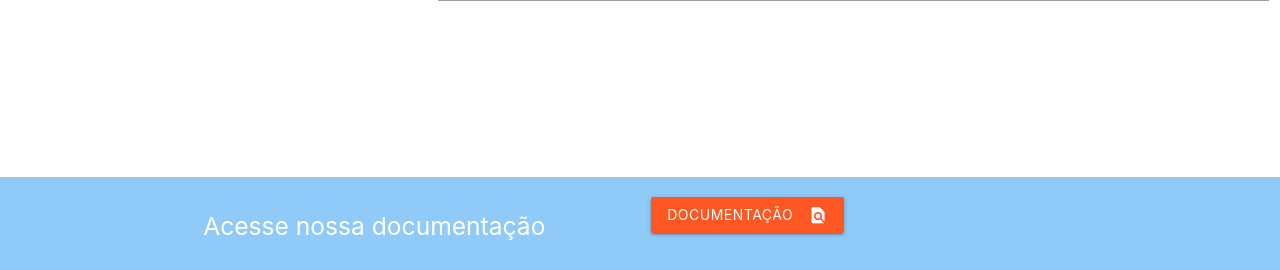
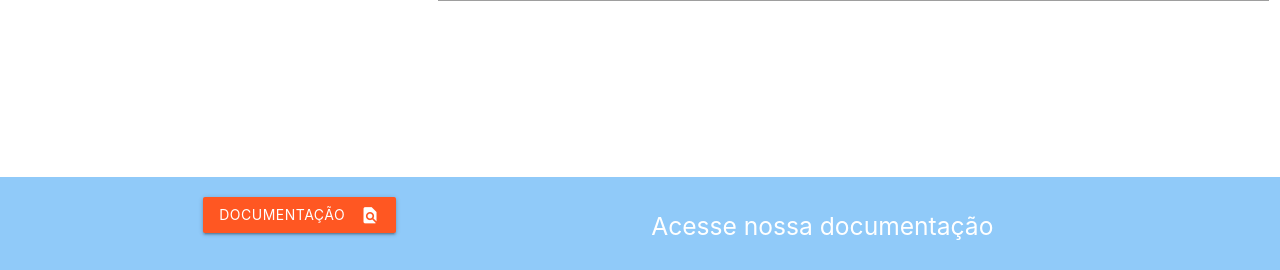
Before and after one commit to igorjsoares/apitutorial, a PHP site: page / in a window 1280 px wide. Shown: the part 530-800 px from the top of the page. Run offline with PHP 8.4, Linux system fonts and the light colour scheme; grey boxes are pictures that could not be loaded.

Commit message:
Alteração footer 13

```diff
--- a/index.php
+++ b/index.php
@@ -69,11 +69,11 @@
         <footer class="page-footer blue lighten-3">
           <div class="container">
             <div class="row">
-                <div class="col s6">
-                <h5 class="white-text">Acesse nossa documentação</h5>
+                <div class="col s6 right">
+                    <h5 class="white-text">Acesse nossa documentação</h5>
                 </div>
                 <div class="col s6">
-                <a class="waves-effect deep-orange btn">DOCUMENTAÇÃO<i class="material-icons right">find_in_page</i></a>
+                    <a class="waves-effect deep-orange btn">DOCUMENTAÇÃO<i class="material-icons right">find_in_page</i></a>
                 </div>
             </div>
           </div>
```
